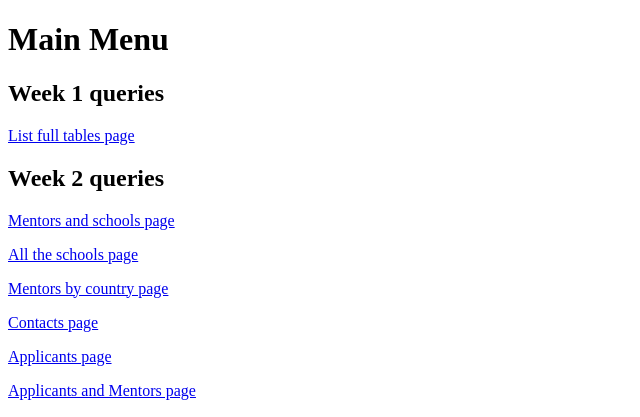
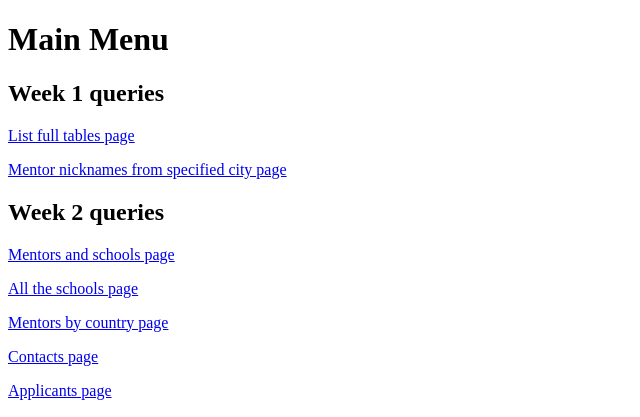
Before and after one commit to gergelyHorvath/application, a Flask app: page / in a window 1280 px wide. Shown: the top 417 px of the page, without its empty margins (0-640 px from the left). Run offline with Flask 2, Linux system fonts and the light colour scheme.

Commit message:
mentornicksfromcity page added

```diff
--- a/Part2/main.py
+++ b/Part2/main.py
@@ -116,6 +116,25 @@ def print_full_tables():
     return render_template('print_table.html', title=title, header=header, table=table)
 
 
+@app.route('/nicks-from-city')
+def nicks_from_city():
+    cities = dm.run_query("SELECT DISTINCT city FROM mentors;")
+    question = 'Select a city:'
+    radio = [city[0] for city in cities]
+    path_to_go = '/nicks-from-city/print'
+    return render_template('input.html', question=question, radio=radio, path_to_go=path_to_go)
+
+
+@app.route('/nicks-from-city/print')
+def print_nicks_from_city():
+    choice = request.args['radio']
+    sql_query = """
+    SELECT nick_name FROM mentors
+    WHERE city='{}'""".format(choice)
+    table = dm.run_query(sql_query)
+    title = 'All the mentors from {}'.format(choice)
+    header = ('Nick Name',)
+    return render_template('print_table.html', title=title, header=header, table=table)
 
 if __name__ == '__main__':
     app.run(debug=True)
--- a/Part2/templates/index.html
+++ b/Part2/templates/index.html
@@ -15,6 +15,7 @@
     <h2>Week 1 queries</h2>
 
         <p><a href='/full-tables'>List full tables page</a></p>
+        <p><a href='/nicks-from-city'>Mentor nicknames from specified city page</a></p>
 
     <h2>Week 2 queries</h2>
 
```
